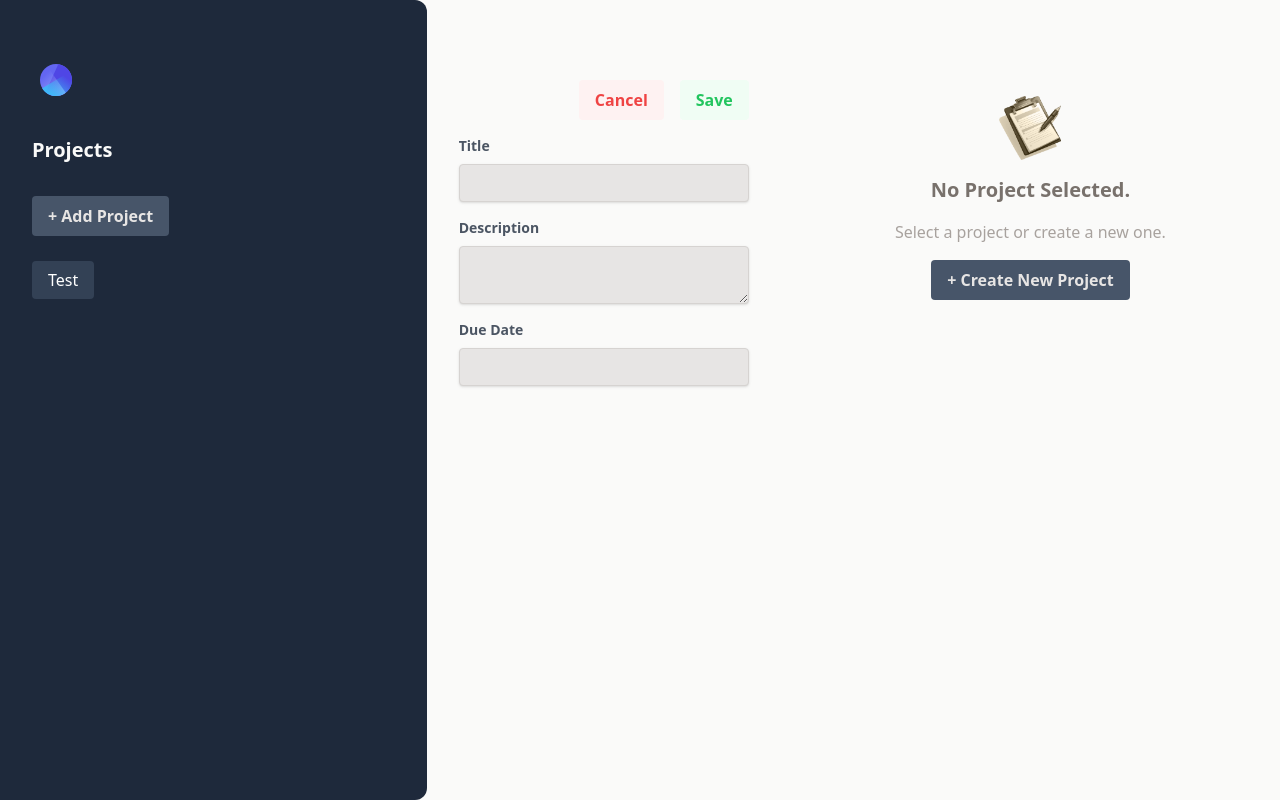
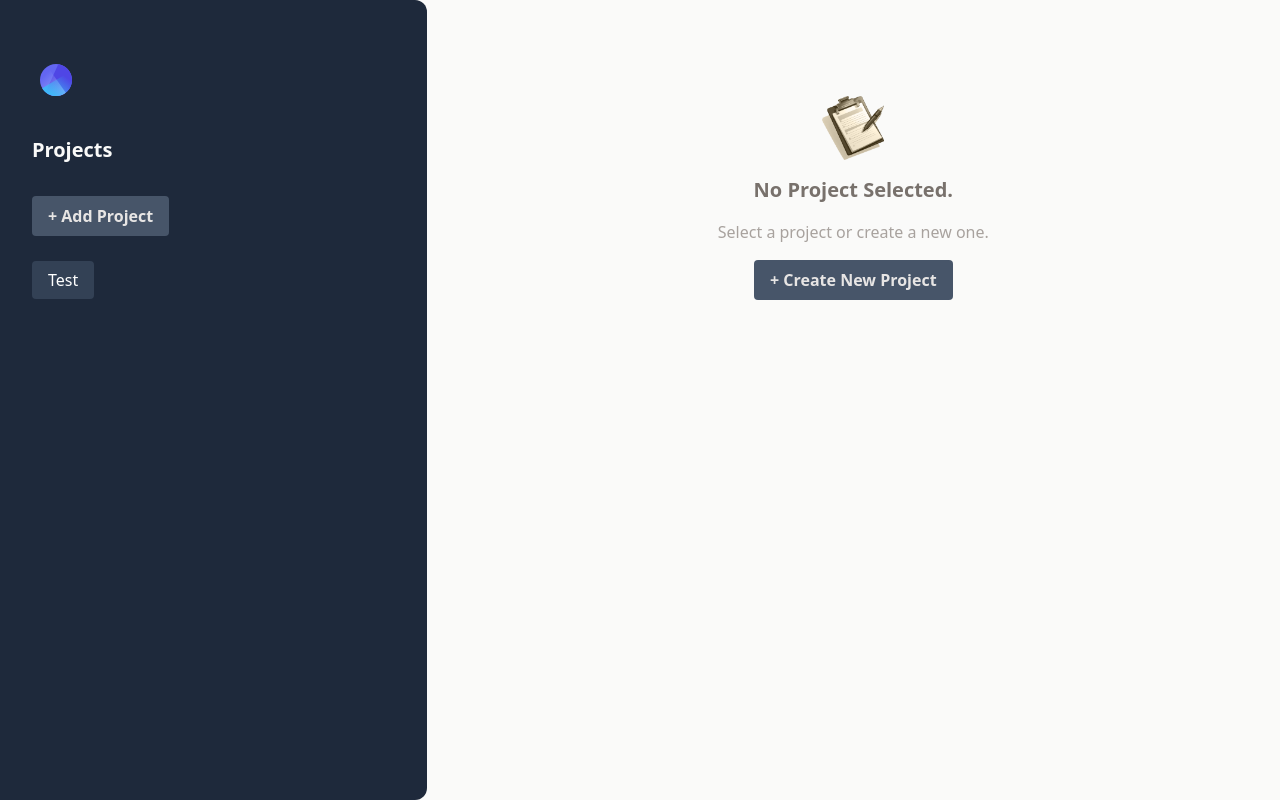
Before and after one commit to Gh0sT-7/project-management-app, a React (Vite) app: page / in a window 1280 px wide. Built offline with nearby package versions, Linux system fonts and the light colour scheme.

Commit message:
Props on buttons, initial state handler.

```diff
--- a/src/components/Button.jsx
+++ b/src/components/Button.jsx
@@ -1,4 +1,4 @@
-export default function Button({ children, color, variant }) {
+export default function Button({ children, color, variant, ...props }) {
     const variantClasses = {
         filled: "px-4 py-2 rounded bg-slate-600 hover:bg-slate-700 text-xs md:text-base font-semibold translate-x-0 hover:-translate-y-0.5 transition-all duration-200 ease-in-out",
         outline: "px-4 py-2 rounded border border-slate-600 hover:bg-slate-600 hover:text-white text-xs md:text-base font-semibold translate-x-0 hover:-translate-y-0.5 transition-all duration-200 ease-in-out",
@@ -17,7 +17,7 @@ export default function Button({ children, color, variant }) {
     const buttonClasses = `${variantClassName} ${colorClassName}`;
 
     return (
-        <button className={buttonClasses}>
+        <button className={buttonClasses} {...props}>
             {children}
         </button>
     );
--- a/src/pages/Dashboard.jsx
+++ b/src/pages/Dashboard.jsx
@@ -1,13 +1,28 @@
+import { useState } from "react";
+
 import Sidebar from "../partials/Sidebar";
 import Project from '../partials/Project/Project';
 import NewProject from "../partials/Project/NewProject";
 import NoProjectSelected from "../partials/Project/NoSelectedProject";
 
 function Dashboard() {
+    const [projectsState, setProjectsState] = useState({
+        selectedProjectId: undefined,
+        projects: []
+    });
+
+    function handleNewProject() {
+        setProjectsState(prevState => {
+            return {
+                selectedProjectId: null,
+            };
+        });
+    }
+
     return (
         <div className="flex h-screen overflow-hidden">
             <Sidebar />
-            <NewProject />
+            {/* <NewProject /> */}
             <NoProjectSelected />
 
             {/* <div className="relative flex flex-col flex-1 overflow-y-auto overflow-x-hidden">
```
